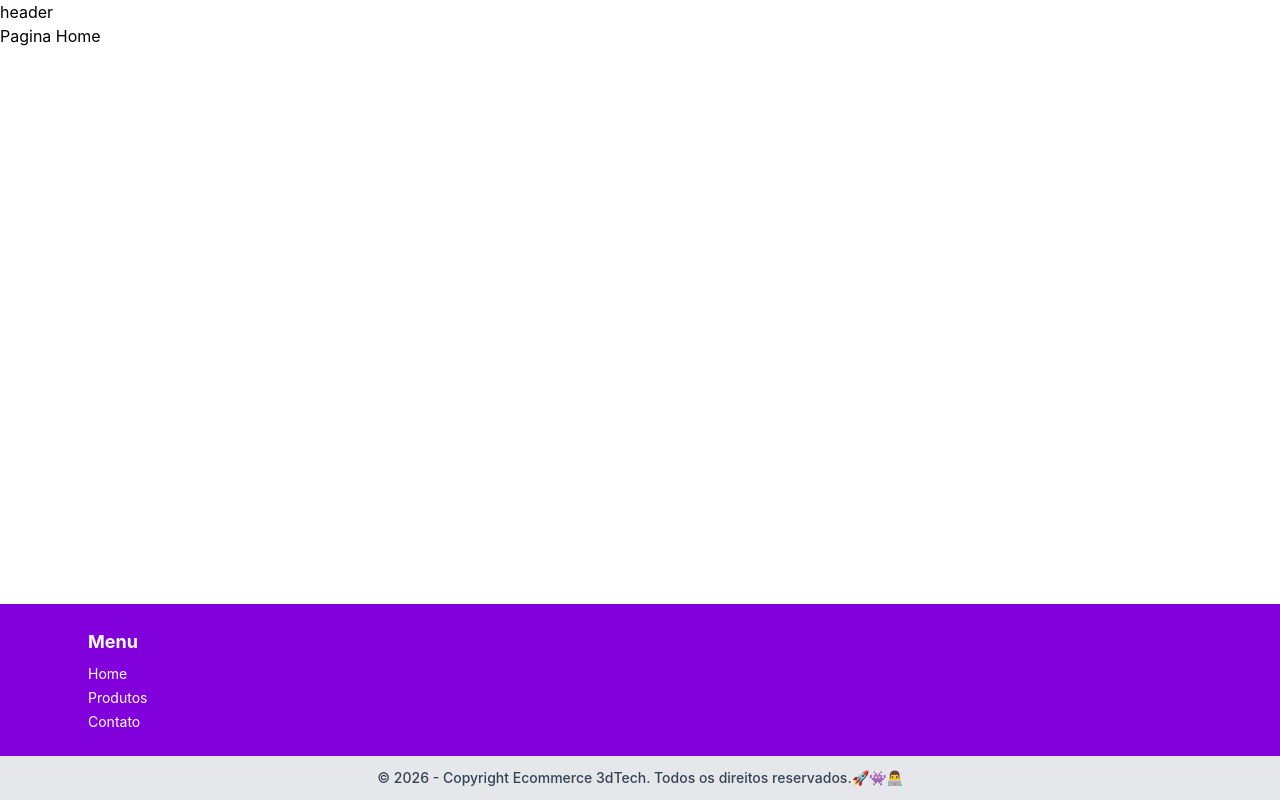
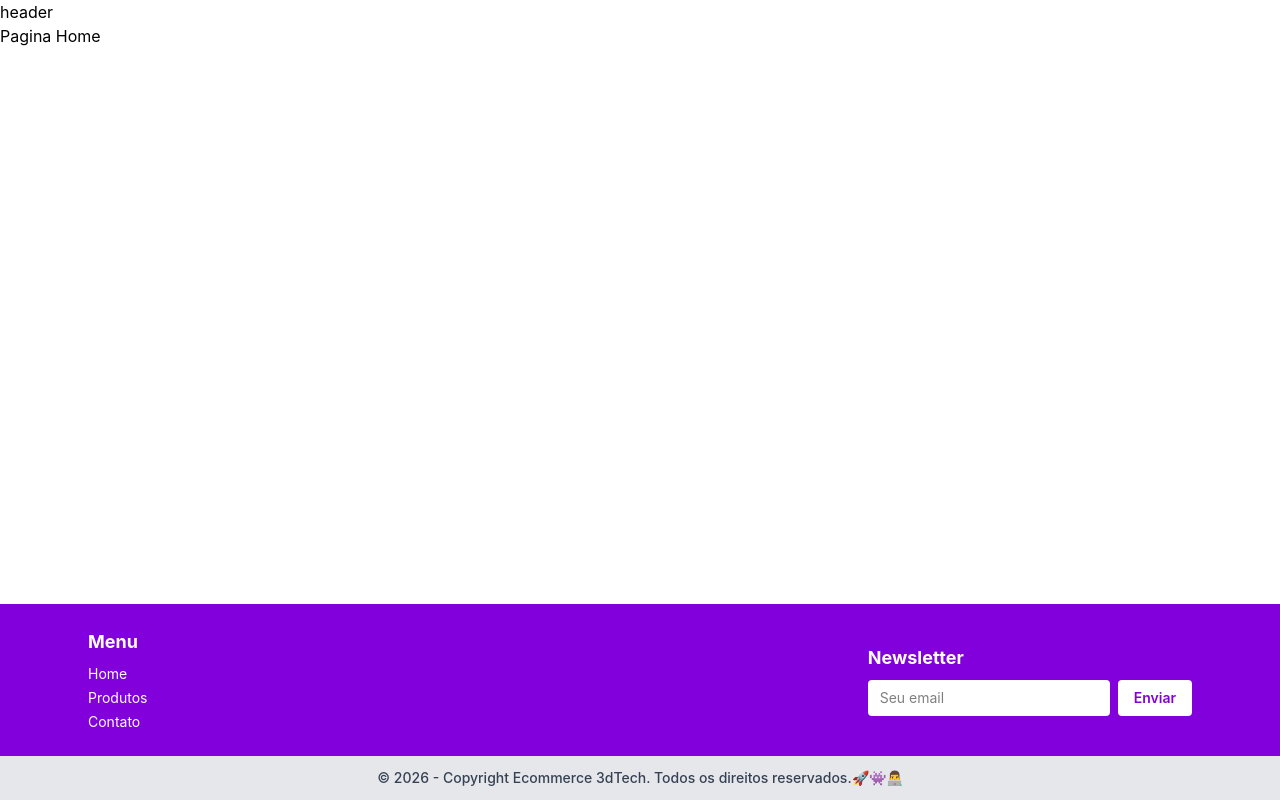
Before and after one commit to VictorSampaioDev/projeto-ecommerce, a React (Vite) app: page / in a window 1280 px wide. Built offline with nearby package versions, Linux system fonts and the light colour scheme.

Commit message:
Add newsletter

```diff
--- a/src/components/Footer.jsx
+++ b/src/components/Footer.jsx
@@ -15,6 +15,21 @@ const Footer = () => {
                         </ul>
                     </div>
 
+                    {/* Newsletter Direita */}
+                    <div className="space-y-2">
+                        <h2 className="font-bold text-lg">Newsletter</h2>
+                        <div className="flex gap-2">
+                            <input
+                                type="email"
+                                placeholder="Seu email"
+                                className="px-3 py-2 rounded bg-white text-black text-sm outline-none focus:ring-2 focus:ring-purple-400"
+                            />
+                            <button className="bg-white text-purple-700 px-4 py-2 rounded text-sm font-semibold hover:bg-gray-200">
+                                Enviar
+                            </button>
+                        </div>
+                    </div>
+
                 </div>
             </div>
 
```
